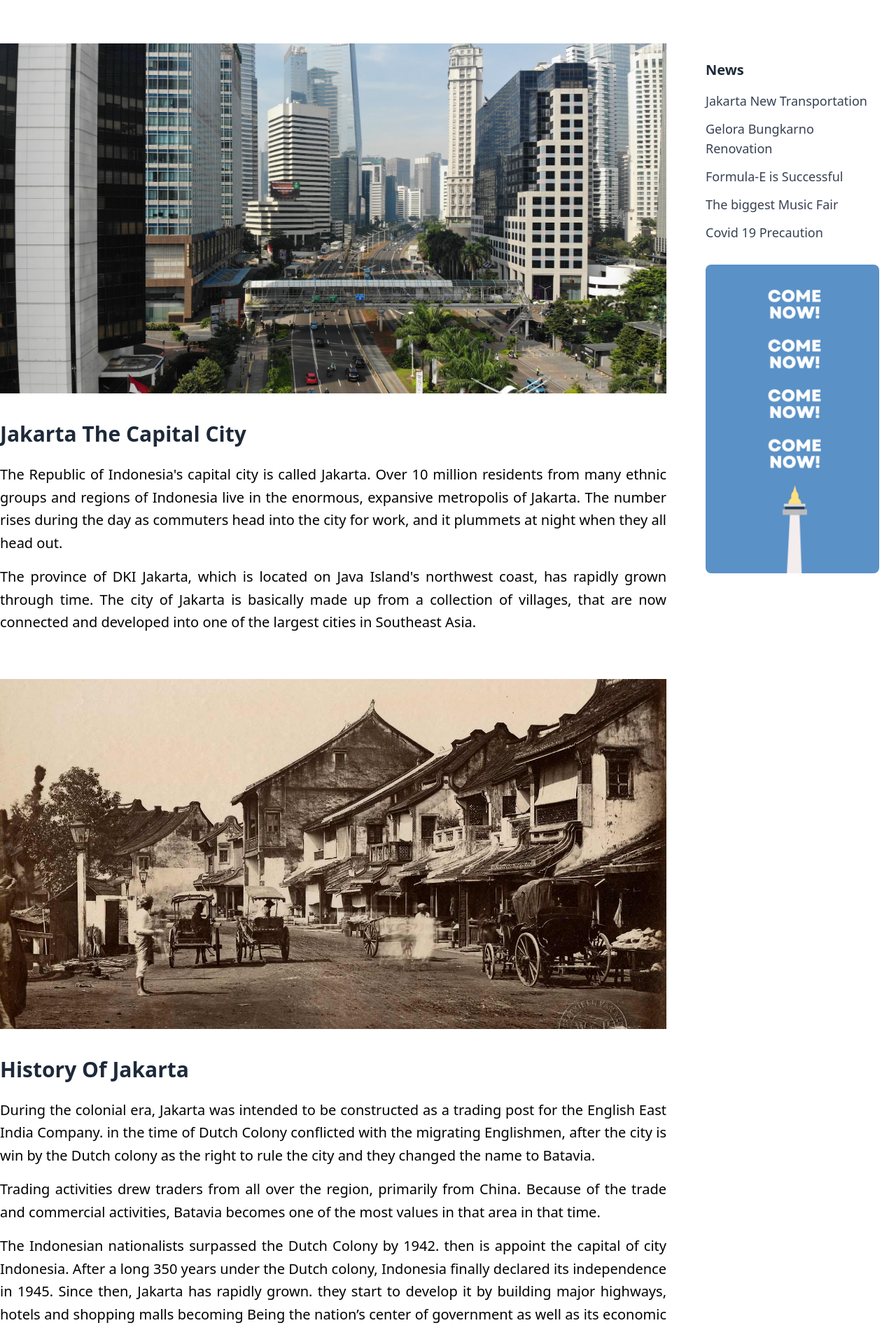
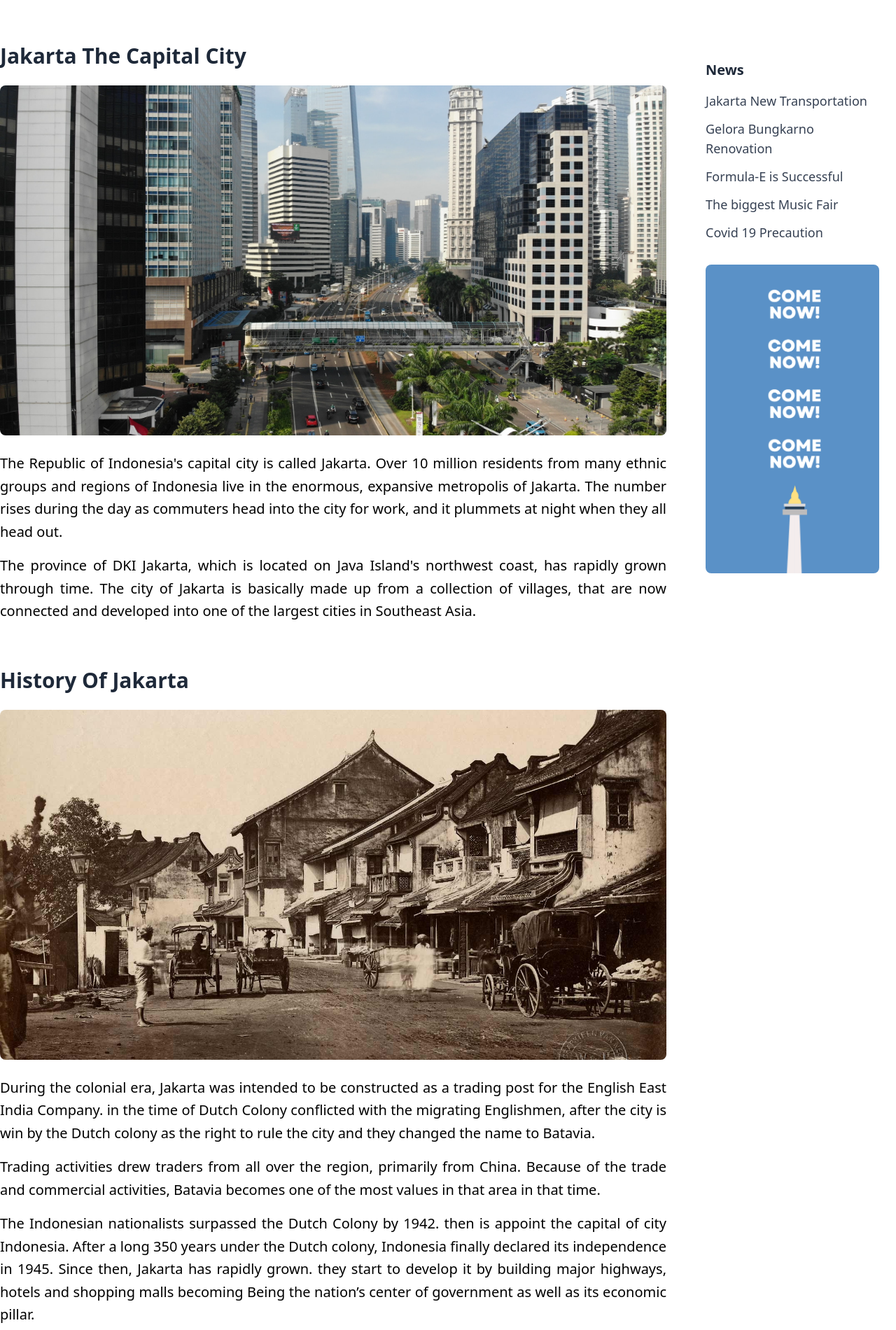
Before and after one commit to VermountW/Website-Next.Js, a Next.js app: page /whatisjakarta in a window 1280 px wide. Shown: the part 562-2462 px from the top of the page at 70% size. Built offline with nearby package versions, Linux system fonts and the light colour scheme.

Commit message:
what is jakarta margin

```diff
--- a/app/Shopping/page.tsx
+++ b/app/Shopping/page.tsx
@@ -31,13 +31,13 @@ const ShoppingPage = () => {
                 <div className="space-y-6 text-black text-xl text-justify leading-relaxed">
                   <h2 className="text-3xl font-bold mb-6 text-gray-800">Do you Want Shopping?</h2>
                   <p>
-                    Shopping centers are spread all over Jakarta. You could find and buy anything in Jakarta, from the cheapest to the most expensive. Here are some recommended shopping centers you could visit.
+                    Shopping centers are spread all over Jakarta. You could find and buy anything in Jakarta, from the cheapest to the most expensive. Here are some recommended shopping centers you could visit :
                   </p>
                 </div>
 
                 {/* Shopping Mall 1 */}
                 <div className="space-y-6">
-                  <h2 className="text-3xl font-bold text-gray-800">1. Grand Indonesia</h2>
+                  <h2 className="text-3xl font-bold text-gray-800 mb-6">1. Grand Indonesia</h2>
                   <div className="relative w-full h-[500px] mb-6">
                     <Image
                       src="/assets/img/grand.jpg"
--- a/app/whatisjakarta/page.tsx
+++ b/app/whatisjakarta/page.tsx
@@ -30,11 +30,19 @@ const WhatIsJakarta = () => {
           <div className="grid grid-cols-1 md:grid-cols-4 gap-8">
             {/* Main Content */}
             <div className="md:col-span-3 space-y-16">
+              <article className="space-y-16">
               {/* Blog Post 1 */}
-              <article>
-                <Image src={capitalcity} alt="Jakarta The Capital City" width={800} height={500} className="w-full h-[500px] object-cover" />
-                <div className="mt-10">
+              <div className="space-y-6">
               <h2 className="text-3xl font-bold mb-6 text-gray-800">Jakarta The Capital City</h2>
+                <div className="relative w-full h-[500px]">
+                <Image
+                src={capitalcity}
+                alt="Jakarta The Capital City"
+                fill
+                className="object-cover rounded-lg"
+                />
+                </div>
+                <div className="mt-6">
                   <div className="space-y-4 text-black text-xl text-justify leading-relaxed">
                     <p>
                     The Republic of Indonesia's capital city is called Jakarta. Over 10 million residents from many ethnic groups and regions of Indonesia live in the enormous, expansive metropolis of Jakarta. The number rises during the day as commuters head into the city for work, and it plummets at night when they all head out.
@@ -44,13 +52,20 @@ const WhatIsJakarta = () => {
                     </p>
                   </div>
                 </div>
-              </article>
+              </div>
 
               {/* Blog Post 2 */}
-              <article>
-                <Image src={batavia} alt="History of Jakarta" width={800} height={500} className="w-full h-[500px] object-cover" />
-                <div className="mt-10">
+              <div className="space-y-6">
               <h2 className="text-3xl font-bold mb-6 text-gray-800">History Of Jakarta</h2>
+                <div className = "relative w-full h-[500px]">
+                  <Image
+                  src={batavia}
+                  alt="History of Jakarta"
+                  fill
+                  className="object-cover rounded-lg"
+                  />
+                </div>
+                  <div className="mt-6">
                     <div className="space-y-4 text-black text-xl text-justify leading-relaxed">
                       <p>
                       During the colonial era, Jakarta was intended to be constructed as a trading post for the English East India Company. in the time of Dutch Colony conflicted with the migrating Englishmen, after the city is win by the Dutch colony as the right to rule the city and they changed the name to Batavia.
@@ -63,6 +78,8 @@ const WhatIsJakarta = () => {
                       </p>
                     </div>
                   </div>
+                </div>
+
               </article>
             </div>
 
```
Lines whose indentation alone changed are shown as unchanged.
